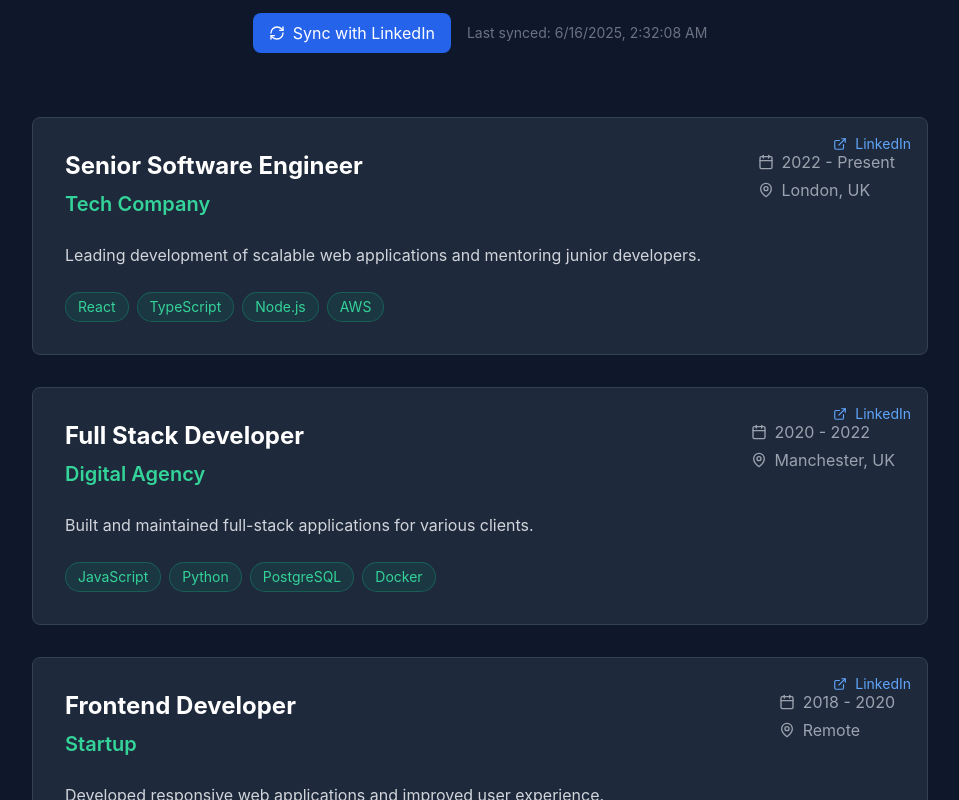
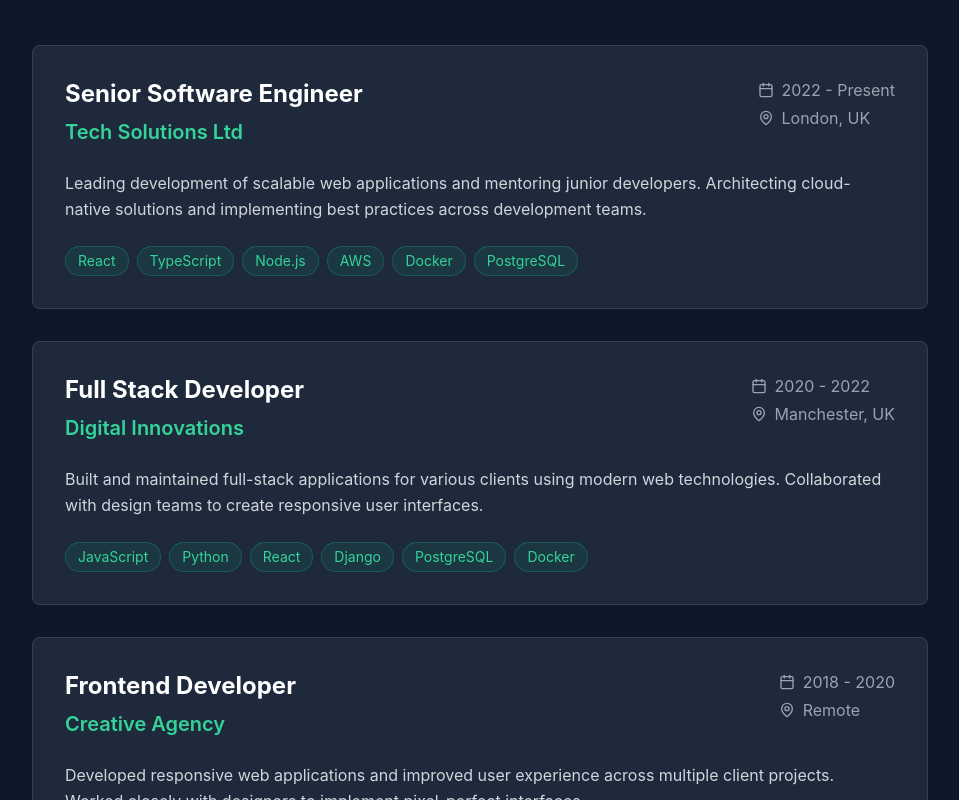
Before and after one commit to porridge404/personal_website, a React (Vite) app: page / in a window 1280 px wide. Shown: the part 1980-2780 px from the top of the page, without its empty margins (160-1119 px from the left). Built offline with nearby package versions, Linux system fonts and the light colour scheme.

Commit message:
Remove LinkedIn functionality and fix deployment issues

```diff
--- a/index.html
+++ b/index.html
@@ -2,12 +2,34 @@
 <html lang="en">
   <head>
     <meta charset="UTF-8" />
-    <link rel="icon" type="image/svg+xml" href="./vite.svg" />
+    <link rel="icon" type="image/svg+xml" href="/vite.svg" />
     <meta name="viewport" content="width=device-width, initial-scale=1.0" />
     <title>Stuart Cansdale - Portfolio</title>
+    <script type="text/javascript">
+      // Single Page Apps for GitHub Pages
+      // MIT License
+      // https://github.com/rafgraph/spa-github-pages
+      // This script checks to see if a redirect is present in the query string,
+      // converts it back into the correct url and adds it to the
+      // browser's history using window.history.replaceState(...),
+      // which won't cause the browser to attempt to load the new url.
+      // When the single page app is loaded further down in this file,
+      // the correct url will be waiting in the browser's history for
+      // the single page app to route accordingly.
+      (function(l) {
+        if (l.search[1] === '/' ) {
+          var decoded = l.search.slice(1).split('&').map(function(s) {
+            return s.replace(/~and~/g, '&')
+          }).join('?');
+          window.history.replaceState(null, null,
+              l.pathname.slice(0, -1) + decoded + l.hash
+          );
+        }
+      }(window.location))
+    </script>
   </head>
   <body>
     <div id="root"></div>
-    <script type="module" src="./src/main.tsx"></script>
+    <script type="module" src="/src/main.tsx"></script>
   </body>
 </html>
--- a/src/components/Experience.tsx
+++ b/src/components/Experience.tsx
@@ -1,5 +1,5 @@
-import React, { useState, useEffect } from 'react';
-import { Briefcase, Calendar, MapPin, ExternalLink, RefreshCw } from 'lucide-react';
+import React from 'react';
+import { Briefcase, Calendar, MapPin } from 'lucide-react';
 
 interface Experience {
   title: string;
@@ -8,82 +8,35 @@ interface Experience {
   location: string;
   description: string;
   skills: string[];
-  isLinkedInSynced?: boolean;
 }
 
 const Experience: React.FC = () => {
-  const [experiences, setExperiences] = useState<Experience[]>([
+  const experiences: Experience[] = [
     {
       title: 'Senior Software Engineer',
-      company: 'Tech Company',
+      company: 'Tech Solutions Ltd',
       period: '2022 - Present',
       location: 'London, UK',
-      description: 'Leading development of scalable web applications and mentoring junior developers.',
-      skills: ['React', 'TypeScript', 'Node.js', 'AWS'],
-      isLinkedInSynced: true
+      description: 'Leading development of scalable web applications and mentoring junior developers. Architecting cloud-native solutions and implementing best practices across development teams.',
+      skills: ['React', 'TypeScript', 'Node.js', 'AWS', 'Docker', 'PostgreSQL']
     },
     {
       title: 'Full Stack Developer',
-      company: 'Digital Agency',
+      company: 'Digital Innovations',
       period: '2020 - 2022',
       location: 'Manchester, UK',
-      description: 'Built and maintained full-stack applications for various clients.',
-      skills: ['JavaScript', 'Python', 'PostgreSQL', 'Docker'],
-      isLinkedInSynced: true
+      description: 'Built and maintained full-stack applications for various clients using modern web technologies. Collaborated with design teams to create responsive user interfaces.',
+      skills: ['JavaScript', 'Python', 'React', 'Django', 'PostgreSQL', 'Docker']
     },
     {
       title: 'Frontend Developer',
-      company: 'Startup',
+      company: 'Creative Agency',
       period: '2018 - 2020',
       location: 'Remote',
-      description: 'Developed responsive web applications and improved user experience.',
-      skills: ['React', 'CSS', 'JavaScript', 'Git'],
-      isLinkedInSynced: true
+      description: 'Developed responsive web applications and improved user experience across multiple client projects. Worked closely with designers to implement pixel-perfect interfaces.',
+      skills: ['React', 'CSS', 'JavaScript', 'Sass', 'Git', 'Figma']
     }
-  ]);
-
-  const [lastSyncTime, setLastSyncTime] = useState<Date | null>(null);
-  const [isSyncing, setIsSyncing] = useState(false);
-
-  const syncWithLinkedIn = async () => {
-    setIsSyncing(true);
-
-    // Simulate LinkedIn API call
-    setTimeout(() => {
-      setLastSyncTime(new Date());
-      setIsSyncing(false);
-
-      // Check for cached LinkedIn profile
-      const cachedProfile = localStorage.getItem('linkedin_profile');
-      if (cachedProfile) {
-        try {
-          const profile = JSON.parse(cachedProfile);
-          if (profile.experience) {
-            // Update experiences with LinkedIn data
-            const linkedInExperiences = profile.experience.map((exp: any) => ({
-              title: exp.title,
-              company: exp.company,
-              period: `${exp.startDate} - ${exp.endDate}`,
-              location: 'UK', // Default location
-              description: exp.description,
-              skills: ['React', 'TypeScript', 'Node.js'], // Default skills
-              isLinkedInSynced: true
-            }));
-            setExperiences(linkedInExperiences);
-          }
-        } catch (error) {
-          console.error('Failed to parse LinkedIn profile:', error);
-        }
-      }
-
-      console.log('LinkedIn sync completed');
-    }, 2000);
-  };
-
-  useEffect(() => {
-    // Auto-sync on component mount
-    syncWithLinkedIn();
-  }, []);
+  ];
 
   return (
     <section id="experience" className="py-20 bg-slate-900">
@@ -95,26 +48,9 @@ const Experience: React.FC = () => {
               Professional <span className="text-emerald-400">Experience</span>
             </h2>
           </div>
-          <p className="text-xl text-gray-400 max-w-2xl mx-auto mb-8">
+          <p className="text-xl text-gray-400 max-w-2xl mx-auto">
             My professional journey and key achievements in software development
           </p>
-
-          {/* LinkedIn Sync Status */}
-          <div className="flex items-center justify-center space-x-4 mb-8">
-            <button
-              onClick={syncWithLinkedIn}
-              disabled={isSyncing}
-              className="flex items-center space-x-2 px-4 py-2 bg-blue-600 hover:bg-blue-700 disabled:bg-blue-800 text-white rounded-lg transition-colors"
-            >
-              <RefreshCw size={16} className={isSyncing ? 'animate-spin' : ''} />
-              <span>{isSyncing ? 'Syncing...' : 'Sync with LinkedIn'}</span>
-            </button>
-            {lastSyncTime && (
-              <p className="text-sm text-gray-500">
-                Last synced: {lastSyncTime.toLocaleString()}
-              </p>
-            )}
-          </div>
         </div>
 
         <div className="max-w-4xl mx-auto">
@@ -124,14 +60,6 @@ const Experience: React.FC = () => {
                 key={index}
                 className="relative bg-slate-800 border border-slate-700 rounded-lg p-8 hover:border-emerald-500/50 transition-all duration-300"
               >
-                {/* LinkedIn Sync Indicator */}
-                {exp.isLinkedInSynced && (
-                  <div className="absolute top-4 right-4 flex items-center space-x-2 text-blue-400 text-sm">
-                    <ExternalLink size={14} />
-                    <span>LinkedIn</span>
-                  </div>
-                )}
-
                 <div className="flex flex-col md:flex-row md:items-start md:justify-between mb-4">
                   <div>
                     <h3 className="text-2xl font-bold text-white mb-2">{exp.title}</h3>
```
Also changed, not shown: public/404.html (added, +40 -0 lines).
